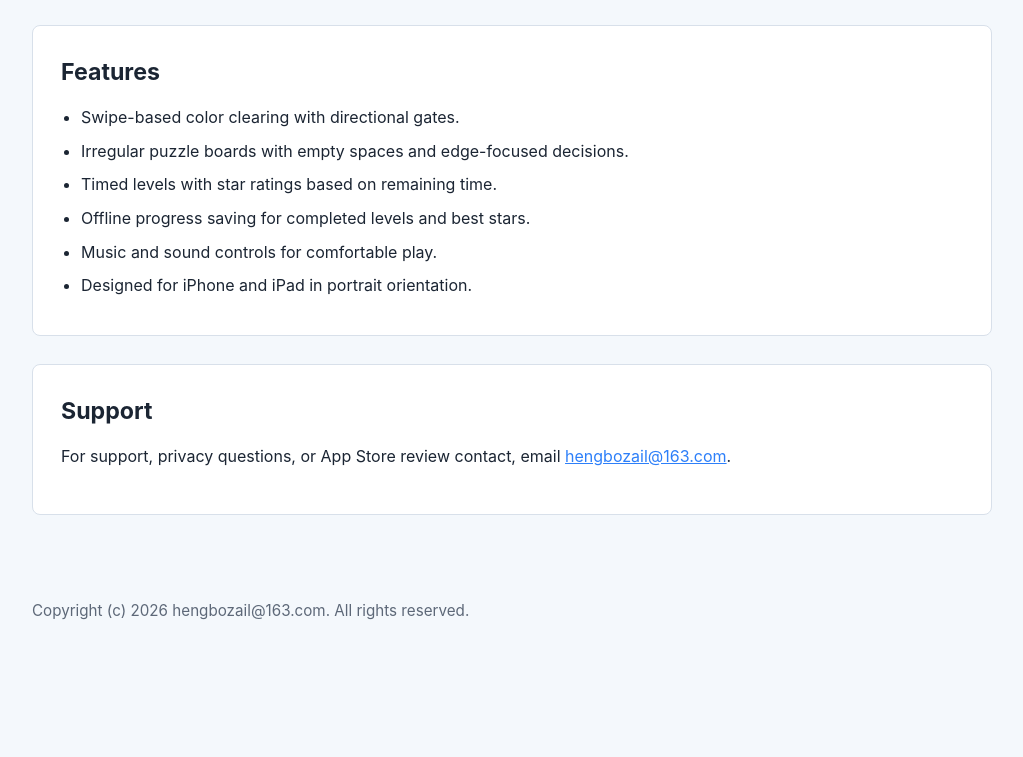
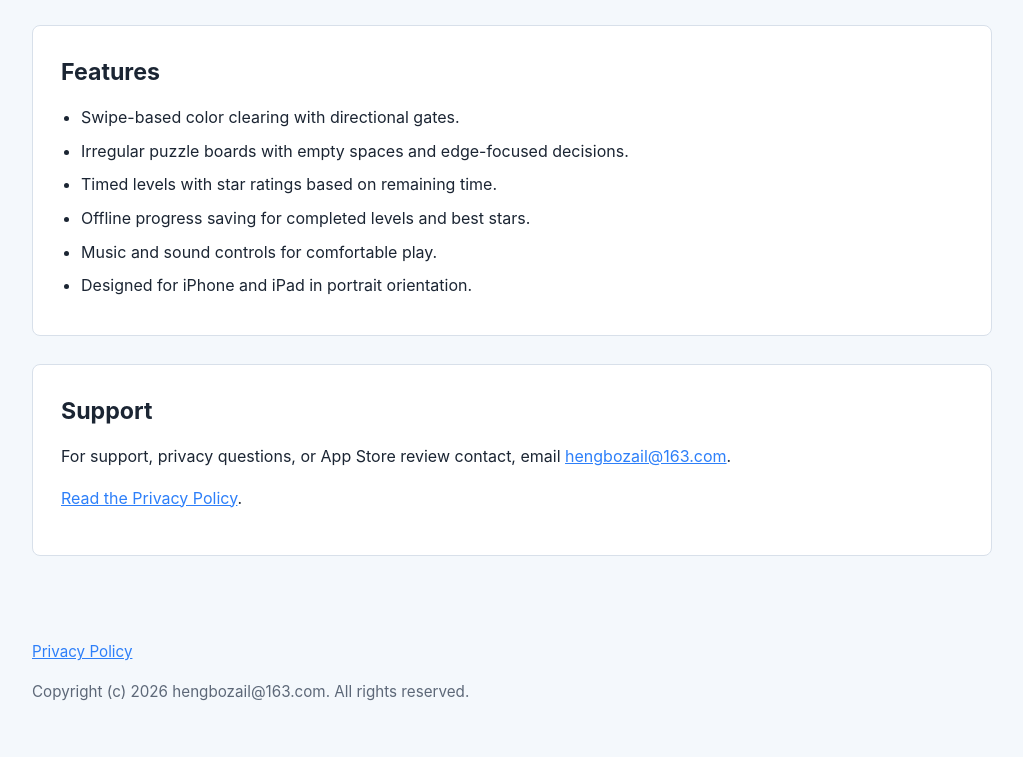
Before and after one commit to CrosswhiteHirt/ColorDriftGate, a plain HTML site: page index.html in a window 1280 px wide. Shown: the part 661-1418 px from the top of the page, without its empty margins (128-1151 px from the left). Before the commit the page ends 1336 px from the top, so only its background shows below. Drawn offline with Linux system fonts and the light colour scheme.

Commit message:
Add files via upload

```diff
--- a/index.html
+++ b/index.html
@@ -170,10 +170,12 @@
     <section>
       <h2>Support</h2>
       <p>For support, privacy questions, or App Store review contact, email <a href="mailto:hengbozail@163.com">hengbozail@163.com</a>.</p>
+      <p><a href="privacy.html">Read the Privacy Policy</a>.</p>
     </section>
   </main>
 
   <footer>
+    <p><a href="privacy.html">Privacy Policy</a></p>
     <p>Copyright (c) 2026 hengbozail@163.com. All rights reserved.</p>
   </footer>
 </body>
```
